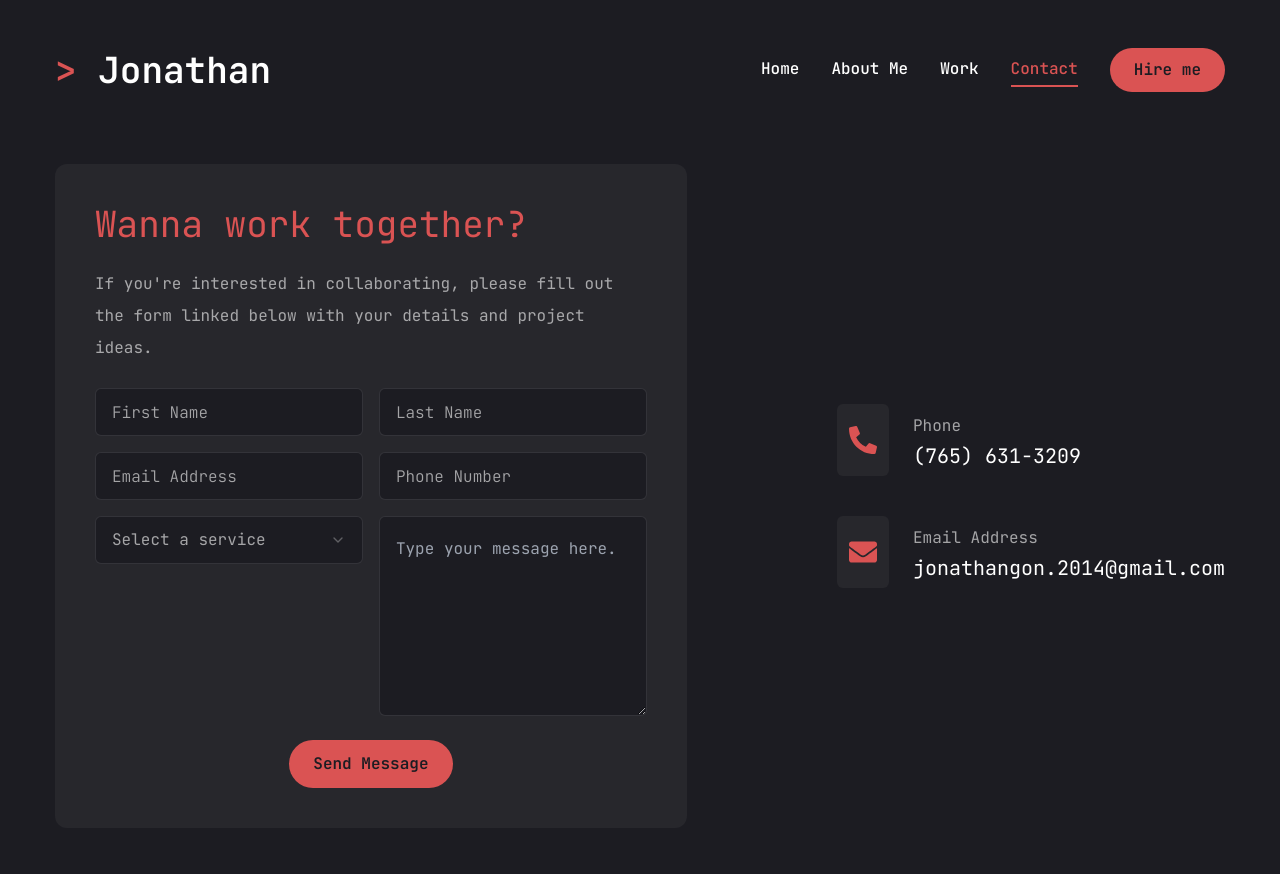
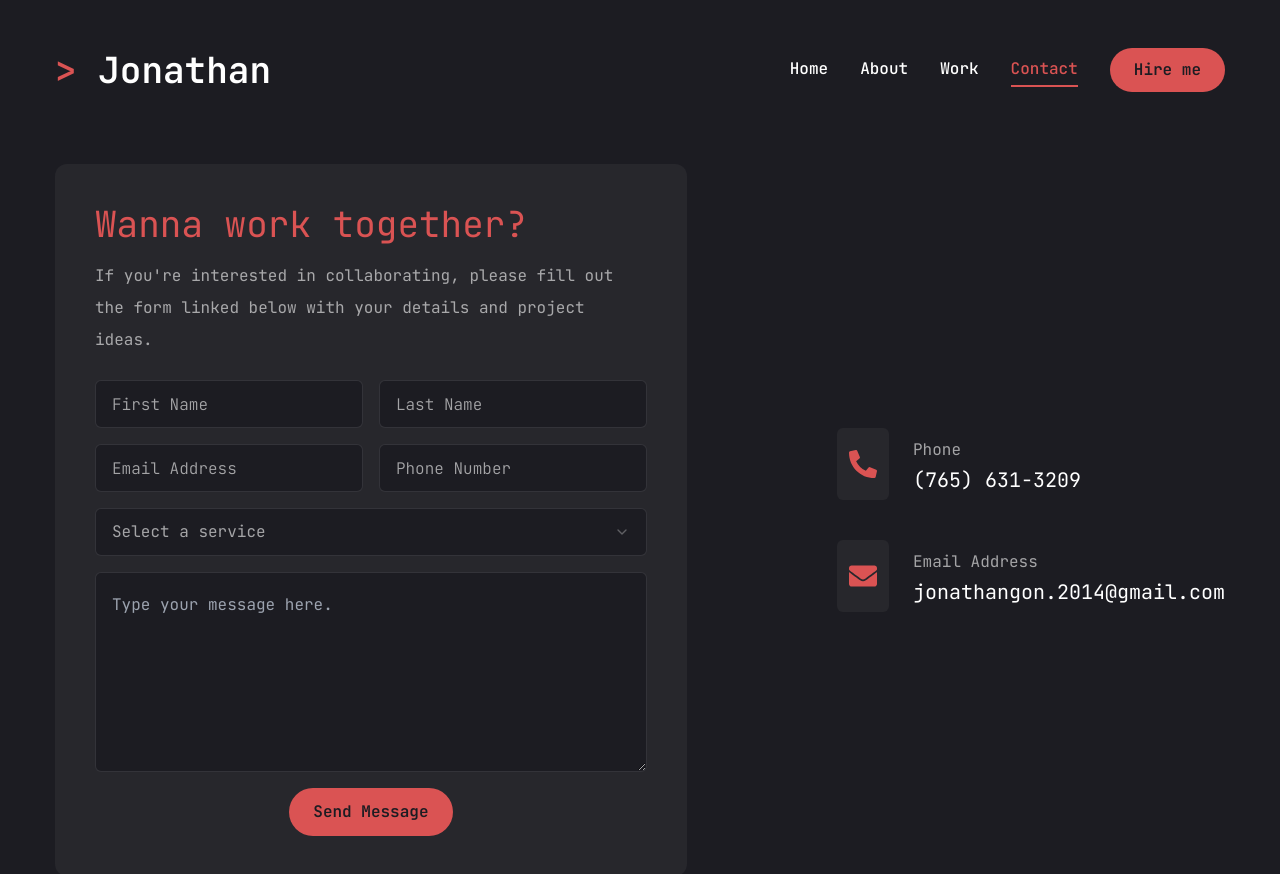
Before and after one commit to JonathanJT109/portfolio, a Next.js app: page /contact in a window 1280 px wide. Shown: the top 874 px of the page. Before the commit the page ends 852 px from the top, so only its background shows below. Built offline with nearby package versions, Linux system fonts and the light colour scheme.

Commit message:
Fixed description of projects height. Updated portfolio preview. Fixed gap in contact page.

```diff
--- a/app/contact/page.jsx
+++ b/app/contact/page.jsx
@@ -56,10 +56,10 @@ const Contact = () => {
         <div className="flex flex-col xl:flex-row gap-[30px]">
           <div className="xl:w-[54%] order-2 xl:order-none">
             <form
-              className="flex flex-col gap-6 p-10 bg-[#27272c] rounded-xl"
+              className="flex flex-col gap-4 p-10 bg-[#27272c] rounded-xl"
             >
               <h3 className="text-4xl text-accent">Wanna work together?</h3>
-              <p className="text-white/60">
+              <p className="text-white/60 mb-2">
                 If you're interested in collaborating, please fill out the form linked below with your details and project ideas.
               </p>
               <div className="grid grid-cols-1 md:grid-cols-2 gap-4">
@@ -67,6 +67,7 @@ const Contact = () => {
                 <Input type="lastname" placeholder="Last Name" />
                 <Input type="email" placeholder="Email Address" />
                 <Input type="phone" placeholder="Phone Number" />
+              </div>
               <Select>
                 <SelectTrigger className="w-full">
                   <SelectValue placeholder="Select a service" />
@@ -85,7 +86,6 @@ const Contact = () => {
                 className="h-[200px]"
                 placeholder="Type your message here."
               />
-              </div>
               <Button size="md" className="mx-auto">
                 Send Message
               </Button>
--- a/app/work/page.jsx
+++ b/app/work/page.jsx
@@ -99,10 +99,10 @@ const Work = () => {
       <div className="container mx-auto">
         <div className="flex flex-col xl:flex-row xl:gap-[30px]">
           <div
-            className="w-full xl:w-[50%] xl:h-[460px] flex flex-col
+            className="w-full xl:w-[50%] flex flex-col
             xl:justify-between order-2 xl:order-none"
           >
-            <div className="flex flex-col gap-[20px] h-[50%]">
+            <div className="flex flex-col gap-[20px]">
               <div
                 className="text-8xl leading-none font-extrabold text-transparent
                 text-outline">
@@ -110,12 +110,12 @@ const Work = () => {
               </div>
               <h2
                 className="text-[42px] font-bold leading-none text-white
-                  group-hover:text-accent transition-all duration-500 capitalize"
+                  hover:text-accent transition-all duration-500 capitalize"
               >
                 {project.title}
               </h2>
               <span className="text-accent text-sm">{project.category} Project</span>
-              <p className="text-white/60 xl:min-h-[100px]">{project.description}</p>
+              <p className="text-white/60 xl:min-h-[170px]">{project.description}</p>
               <ul className="flex gap-4">
                 {project.stack.map((item, index) => {
                   return (
--- a/components/MobileNav.jsx
+++ b/components/MobileNav.jsx
@@ -16,7 +16,7 @@ const links = [
   //   path: "/services",
   // },
   {
-    name: "about me",
+    name: "about",
     path: "/about",
   },
   {
--- a/components/Nav.jsx
+++ b/components/Nav.jsx
@@ -13,7 +13,7 @@ const links = [
   //   path: "/services",
   // },
   {
-    name: "about me",
+    name: "about",
     path: "/about",
   },
   {
```
Also changed, not shown: public/portfolio_preview.png. Lines whose indentation alone changed are shown as unchanged.
